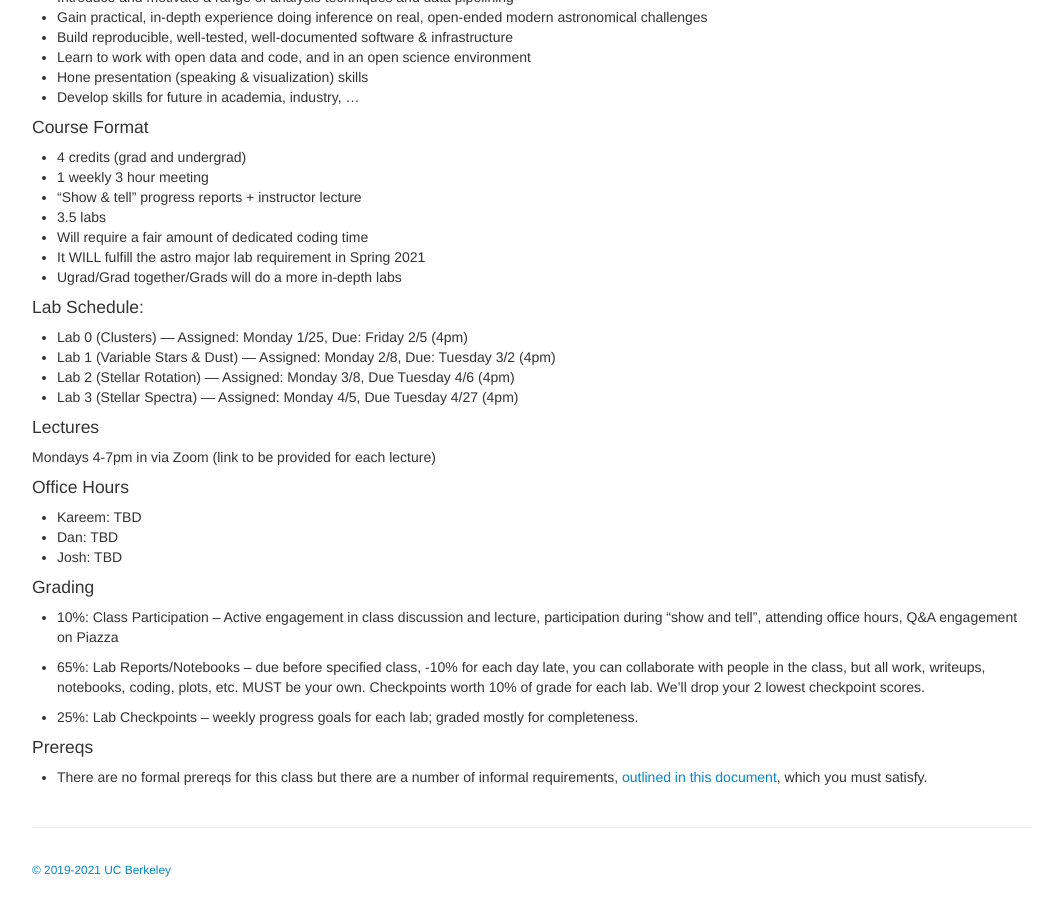
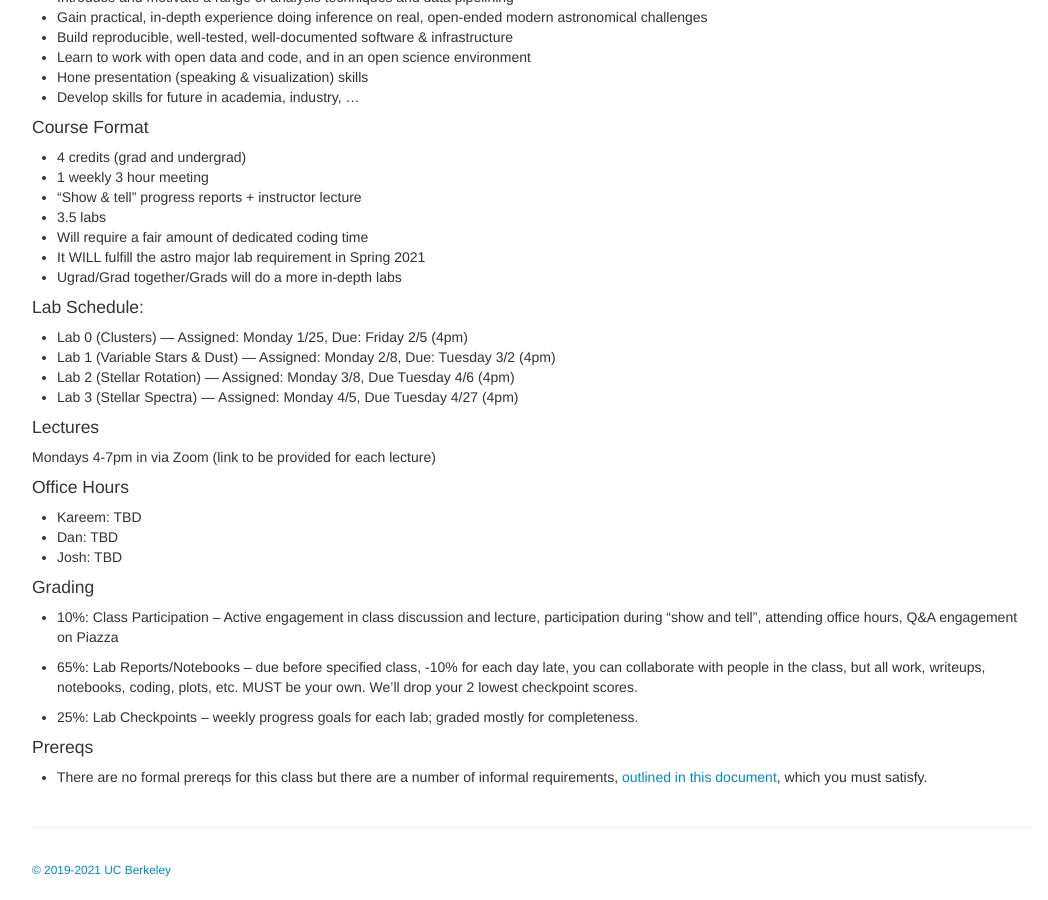
Before and after one commit to ucb-datalab/ucb-datalab.github.io, a Jekyll site: the page built from index.md, in a window 1280 px wide and 900 px high, scrolled down 681 px. Shown: the whole window, without its empty margins (76-1124 px from the left). Built offline with Jekyll 4.4.1, drawn with Linux system fonts in a browser that asks for light colours.

Commit message:
fix grading error

```diff
--- a/index.md
+++ b/index.md
@@ -88,7 +88,7 @@ Mondays 4-7pm in via Zoom (link to be provided for each lecture)
 
  * 10%: Class Participation – Active engagement in class discussion and lecture, participation during "show and tell", attending office hours, Q&A engagement on Piazza
 
- * 65%: Lab Reports/Notebooks – due before specified class, -10% for each day late, you can collaborate with people in the class, but all work, writeups, notebooks, coding, plots, etc. MUST be your own. Checkpoints worth 10% of grade for each lab. We'll drop your 2 lowest checkpoint scores.
+ * 65%: Lab Reports/Notebooks – due before specified class, -10% for each day late, you can collaborate with people in the class, but all work, writeups, notebooks, coding, plots, etc. MUST be your own. We'll drop your 2 lowest checkpoint scores.
 
  * 25%: Lab Checkpoints – weekly progress goals for each lab; graded mostly for completeness.
 
```
